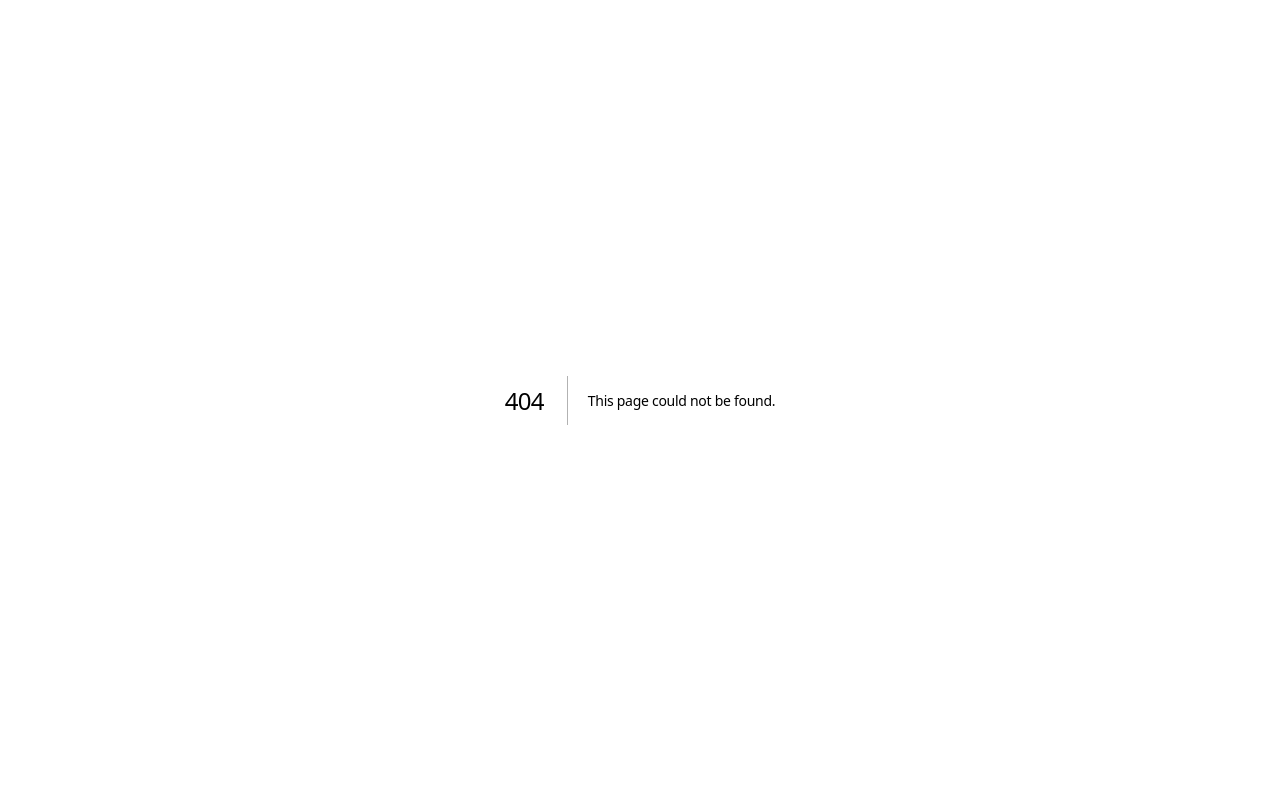
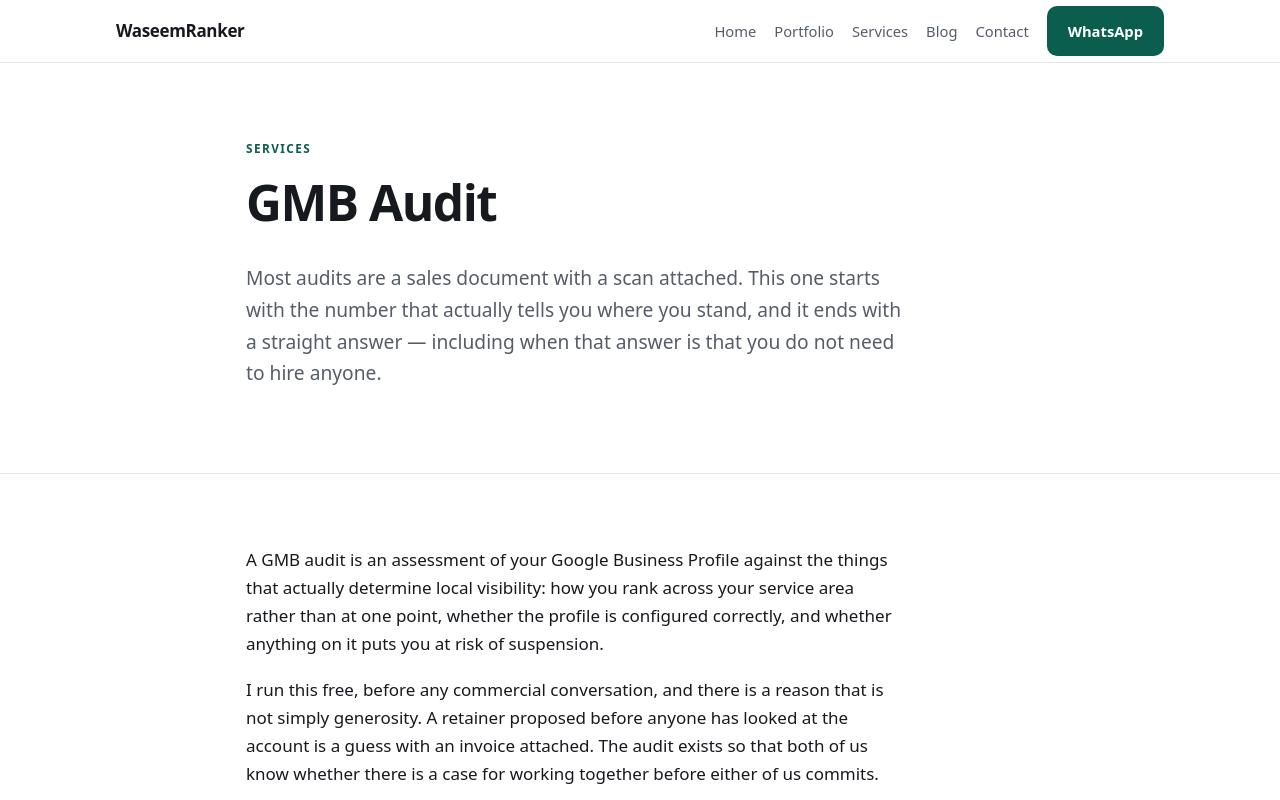
Before and after one commit to abbasid9276-spec/waseem-local-seo, a Next.js app: page /gmb-audit in a window 1280 px wide. Before the commit this address had no page. Shown: the top 800 px of the page. Built offline with nearby package versions, Linux system fonts and the light colour scheme.

Commit message:
Add /gmb-audit route

```diff
--- /dev/null
+++ b/app/gmb-audit/page.js
@@ -0,0 +1,8 @@
+import ServicePage, { buildMetadata } from "../../components/ServicePage";
+import { service } from "../../lib/services/gmb-audit";
+
+export const metadata = buildMetadata(service);
+
+export default function Page() {
+  return <ServicePage service={service} />;
+}
```
